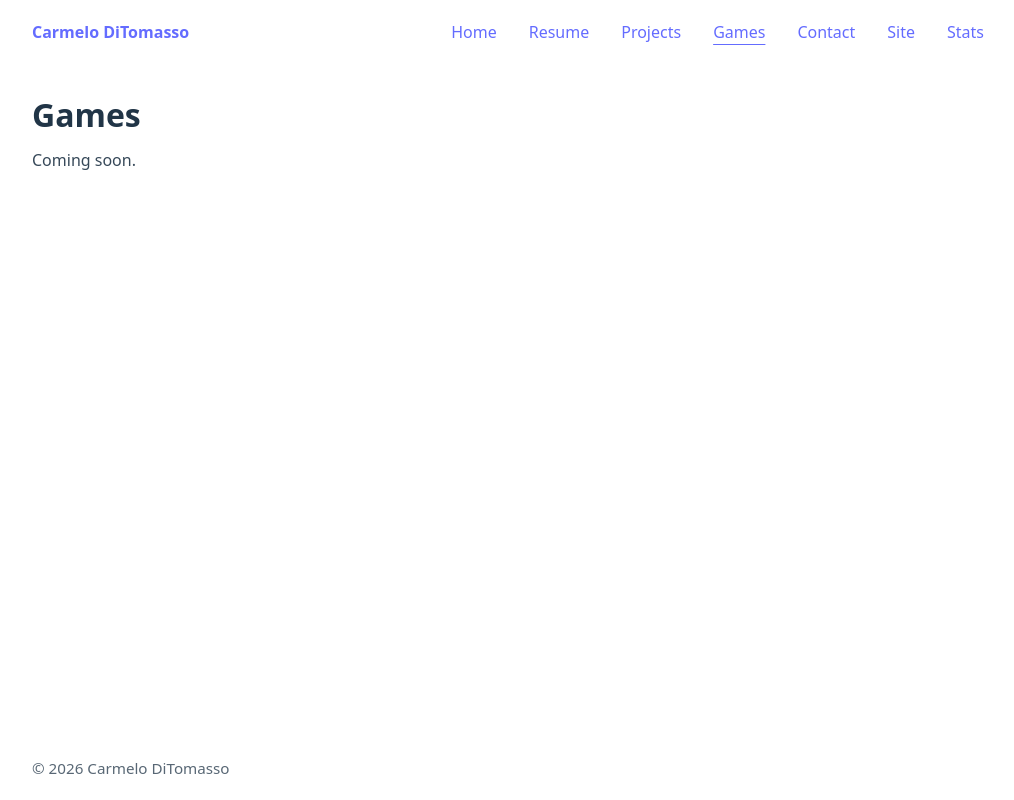
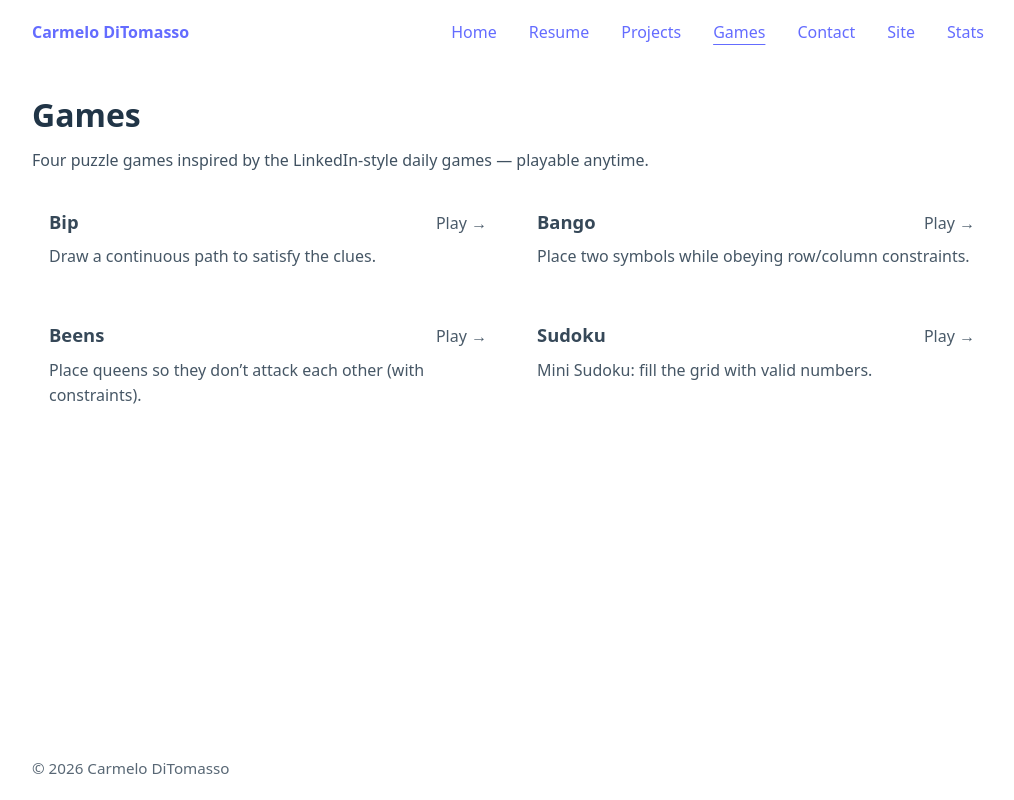
Before and after one commit to Carmelo-DiTomasso/personal-site, a React app in the folder frontend/: page /games in a window 1280 px wide. Shown: the whole page, without its empty margins (128-1142 px from the left). Built offline with nearby package versions, Linux system fonts and the light colour scheme; no server answers; the HTML template or start-up script is replaced by a standard one.

Commit message:
feat(frontend): build games hub listing

```diff
--- /dev/null
+++ b/frontend/src/pages/games/GamesPage.module.css
@@ -0,0 +1,53 @@
+.intro {
+  margin-bottom: 1rem;
+  opacity: 0.95;
+}
+
+.grid {
+  display: grid;
+  grid-template-columns: repeat(1, minmax(0, 1fr));
+  gap: 1rem;
+}
+
+@media (min-width: 720px) {
+  .grid {
+    grid-template-columns: repeat(2, minmax(0, 1fr));
+  }
+}
+
+.card {
+  display: block;
+  border: 1px solid rgba(255, 255, 255, 0.12);
+  border-radius: 1rem;
+  padding: 1rem;
+  text-decoration: none;
+  color: inherit;
+}
+
+.card:hover,
+.card:focus-visible {
+  border-color: rgba(255, 255, 255, 0.22);
+  outline: none;
+}
+
+.cardTop {
+  display: flex;
+  align-items: baseline;
+  justify-content: space-between;
+  gap: 1rem;
+}
+
+.cardTitle {
+  margin: 0;
+  font-size: 1.15rem;
+}
+
+.playCta {
+  opacity: 0.9;
+  white-space: nowrap;
+}
+
+.cardTagline {
+  margin: 0.5rem 0 0;
+  opacity: 0.92;
+}
--- a/frontend/src/pages/games/GamesPage.tsx
+++ b/frontend/src/pages/games/GamesPage.tsx
@@ -1,9 +1,62 @@
+import styles from './GamesPage.module.css';
 import { SimplePage } from '../shared/SimplePage';
+
+type GameCard = {
+  title: string;
+  tagline: string;
+  href: string;
+};
+
+const GAMES: GameCard[] = [
+  {
+    title: 'Bip',
+    tagline: 'Draw a continuous path to satisfy the clues.',
+    href: '/games/bip',
+  },
+  {
+    title: 'Bango',
+    tagline: 'Place two symbols while obeying row/column constraints.',
+    href: '/games/bango',
+  },
+  {
+    title: 'Beens',
+    tagline: 'Place queens so they don’t attack each other (with constraints).',
+    href: '/games/beens',
+  },
+  {
+    title: 'Sudoku',
+    tagline: 'Mini Sudoku: fill the grid with valid numbers.',
+    href: '/games/sudoku',
+  },
+];
 
 export function GamesPage() {
   return (
     <SimplePage title="Games">
-      <p>Coming soon.</p>
+      <div className={styles.intro}>
+        <p>
+          Four puzzle games inspired by the LinkedIn-style daily games —
+          playable anytime.
+        </p>
+      </div>
+
+      <section
+        className={styles.grid}
+        data-testid="games-hub-page"
+        aria-label="Games list"
+      >
+        {GAMES.map((game) => (
+          <a key={game.href} className={styles.card} href={game.href}>
+            <div className={styles.cardTop}>
+              <h2 className={styles.cardTitle}>{game.title}</h2>
+              <span className={styles.playCta} aria-hidden="true">
+                Play →
+              </span>
+            </div>
+            <p className={styles.cardTagline}>{game.tagline}</p>
+          </a>
+        ))}
+      </section>
     </SimplePage>
   );
 }
```
